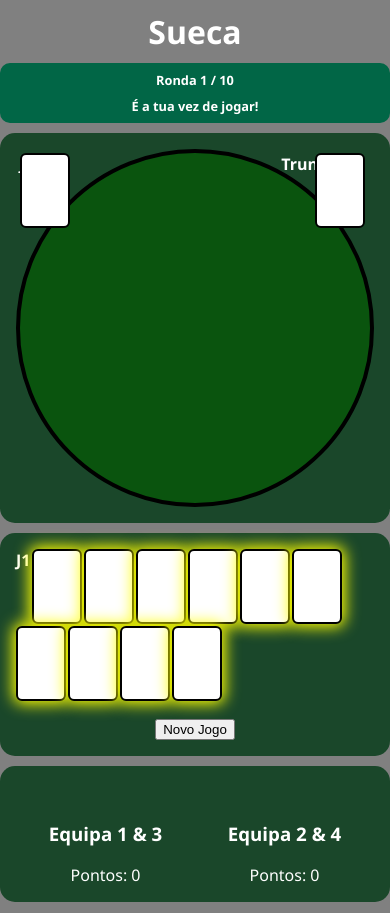
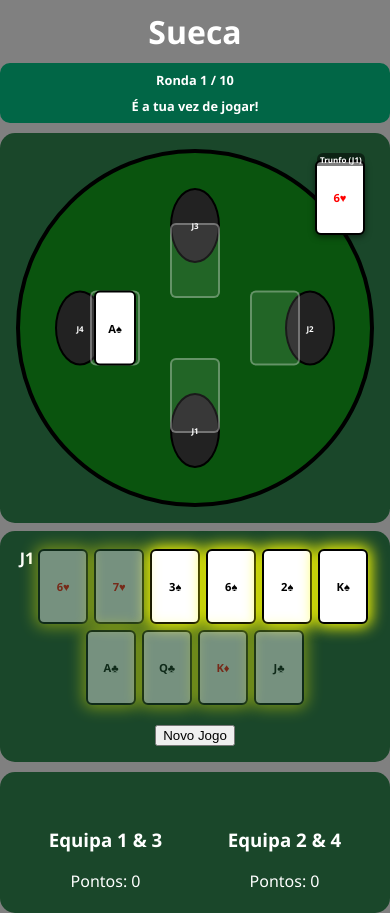
Before and after one commit to carapetocontact/carapeto-sueca, a website: page public/index.html in a window 390 px wide. Both pictures are taken after a click on the button "Singleplayer". Drawn offline with nearby package versions, Linux system fonts and the light colour scheme; no server answers.

Commit message:
Add files via upload

```diff
--- a/public/css/fim.css
+++ b/public/css/fim.css
@@ -1,4 +1,4 @@
-/* ==================== MODAL FIM DE JOGO ==================== */
+/* ==================== FIM DE JOGO ==================== */
 .modal {
   position: fixed;
   top: 0; left: 0;
@@ -27,7 +27,37 @@
   margin-bottom: 0.5em;
 }
 
+.modal-content p {
+  font-size: clamp(1rem, 2vw, 1.2rem);
+  margin-bottom: 1em;
+}
+
 .fim-jogo-pontos {
   margin-bottom: 1em;
   font-weight: bold;
 }
+
+/* Botões do fim de jogo */
+.modal-content button {
+  margin-top: 1em;
+  padding: 0.5em 1.2em;
+  border-radius: 6px;
+  border: 2px solid gold;
+  background: transparent;
+  color: gold;
+  font-weight: bold;
+  cursor: pointer;
+  transition: all 0.25s ease;
+}
+
+.modal-content button:hover {
+  background: gold;
+  color: #141414;
+  transform: translateY(-1px);
+}
+
+/* ==================== ANIMAÇÃO ==================== */
+@keyframes fadeIn {
+  from { opacity: 0; transform: scale(0.8); }
+  to { opacity: 1; transform: scale(1); }
+}
--- a/public/css/jogo.css
+++ b/public/css/jogo.css
@@ -1,13 +1,16 @@
-/* ==================== LAYOUT CENTRAL ==================== */
+/* ==================== JOGO - MESA, CARTAS E PAINÉIS ==================== */
+
+/* LAYOUT CENTRAL */
 .main-layout {
   display: flex;
   flex-direction: column;
   gap: var(--gap-main);
+  padding: 0;
   max-width: 1200px;
   margin: 0 auto;
 }
 
-/* ==================== CONTAINER DO JOGO ==================== */
+/* CONTAINER PRINCIPAL DO JOGO */
 #game-container {
   display: flex;
   gap: var(--gap-main);
@@ -16,8 +19,9 @@
   flex-wrap: wrap;
 }
 
-/* Painéis laterais e inferiores */
-#left-panel, #right-panel, #bottom-panel {
+/* Painéis laterais e inferior */
+#left-panel,
+#right-panel {
   flex: 1;
   min-width: 250px;
   background: var(--color-panel);
@@ -31,7 +35,14 @@
   gap: 1em;
 }
 
-/* Painel de informações */
+#bottom-panel {
+  background: var(--color-panel);
+  border-radius: 15px;
+  padding: 1em;
+  width: 100%;
+}
+
+/* Painel superior de informações */
 #painel {
   display: flex;
   flex-wrap: wrap;
@@ -43,11 +54,13 @@
   width: 100%;
   gap: 1em;
   margin-bottom: var(--gap-main);
+  box-sizing: border-box;
 }
 
 #painel div {
   font-size: clamp(0.8rem, 1vw, 1rem);
   font-weight: bold;
+  flex: 1 1 auto;
   text-align: center;
 }
 
@@ -63,43 +76,143 @@
   position: relative;
 }
 
-/* Slots e cartas */
-.mesa-slot-base, .mesa-slot {
+/* Slots base (número dos jogadores) */
+.mesa-slot-base {
   position: absolute;
+  width: var(--slot-width);
+  height: var(--slot-height);
+  background: var(--color-slot-base);
+  color: var(--color-text);
+  border: 2px solid var(--color-slot-border);
+  border-radius: 50%;
+  display: flex;
+  justify-content: center;
+  align-items: center;
+  font-weight: bold;
+  font-size: clamp(0.5rem, 1vw, 0.8rem);
+  z-index: 1;
+}
+
+/* Posições */
+#slot-base-j1 { bottom: 10%; left: 50%; transform: translateX(-50%); }
+#slot-base-j2 { right: 10%; top: 50%; transform: translateY(-50%); }
+#slot-base-j3 { top: 10%; left: 50%; transform: translateX(-50%); }
+#slot-base-j4 { left: 10%; top: 50%; transform: translateY(-50%); }
+
+/* Slots de cartas */
+.mesa-slot {
+  position: absolute;
+  width: var(--slot-width);
+  height: var(--slot-height);
+  border: 2px solid rgba(255,255,255,0.3);
+  border-radius: 6px;
+  background: rgba(255,255,255,0.1);
+  z-index: 2;
   display: flex;
   justify-content: center;
   align-items: center;
 }
 
-.carta, .carta-jogada {
+#slot-j1 { bottom: 20%; left: 50%; transform: translateX(-50%); }
+#slot-j2 { right: 20%; top: 50%; transform: translateY(-50%); }
+#slot-j3 { top: 20%; left: 50%; transform: translateX(-50%); }
+#slot-j4 { left: 20%; top: 50%; transform: translateY(-50%); }
+
+/* Carta jogada */
+.carta-jogada {
+  position: relative;
+  width: var(--carta-width);
+  height: var(--carta-height);
+  border: 2px solid var(--color-slot-border);
+  border-radius: 6px;
+  background: var(--color-carta-bg);
+  display: flex;
+  justify-content: center;
+  align-items: center;
+  z-index: 3;
+  margin: 0;
+}
+
+/* ==================== CARTAS ==================== */
+.carta {
   width: var(--carta-width);
   height: var(--carta-height);
   border: 2px solid var(--color-carta-border);
   border-radius: 6px;
   background: var(--color-carta-bg);
-  font-weight: bold;
+  color: #000;
   display: flex;
   justify-content: center;
   align-items: center;
+  font-weight: bold;
+  font-size: clamp(0.7rem, 1vw, 1rem);
+  cursor: pointer;
+  user-select: none;
+  margin: 2px;
+  transition: transform 0.3s, opacity 0.3s, box-shadow 0.3s;
+}
+
+.carta.red { color: red; }
+.carta:hover { transform: translateY(-5px); box-shadow: 0 5px 15px var(--color-hover); }
+.carta.disabled { opacity: 0.4; cursor: not-allowed; }
+.carta.disabled:hover { transform: none; box-shadow: 0 0 5px red; }
+
+/* Costa da carta */
+.carta-costa {
+  width: var(--carta-width);
+  height: calc(var(--carta-height) + 5px);
+  background: repeating-linear-gradient(45deg, #8a1e1e, #8a1e1e 10px, #f63b3b 10px, #f63b3b 20px);
+  border: 1px solid var(--color-carta-border);
+  border-radius: 5px;
 }
 
 /* ==================== TRUNFO ==================== */
-#trunfo-label, #trunfo-slot {
+#trunfo-label {
   position: absolute;
+  top: 0px;
   right: 5px;
+  background: var(--color-trunfo-bg);
   color: var(--color-text);
+  font-size: clamp(0.7rem, 1vw, 1rem);
   font-weight: bold;
+  padding: 0.2em 0.5em;
+  border-radius: 6px 6px 0 0;
+  z-index: 21;
+}
+
+#trunfo-slot {
+  position: absolute;
+  top: 25px;
+  right: 5px;
+  width: var(--carta-width);
+  height: var(--carta-height);
+  border: 2px solid var(--color-carta-border);
+  border-radius: 6px;
+  background: var(--color-carta-bg);
+  display: flex;
+  justify-content: center;
+  align-items: center;
+  font-weight: bold;
+  font-size: clamp(0.7rem, 1vw, 1rem);
+  box-shadow: 0 2px 6px rgba(0,0,0,0.5);
+  z-index: 20;
 }
 
 /* ==================== MÃOS ==================== */
 #maos {
   display: flex;
+  flex-direction: row;
+  gap: 0.5em;
   flex-wrap: wrap;
   justify-content: center;
-  gap: 0.5em;
 }
 
-.mao { display: flex; flex-wrap: wrap; gap: 2px; }
+.mao {
+  display: flex;
+  justify-content: center;
+  flex-wrap: wrap;
+  gap: 2px;
+}
 
 .active .carta { box-shadow: 0 0 15px 3px yellow; }
 
@@ -109,7 +222,16 @@
   justify-content: space-around;
   margin-top: 20px;
 }
+
 .lixo-equipa { width: 40%; }
+
+#lixo1-cartas, #lixo2-cartas {
+  display: grid;
+  grid-template-columns: repeat(auto-fill, minmax(30px, 1fr));
+  gap: 5px;
+  justify-items: center;
+  margin-top: 5px;
+}
 
 /* ==================== ROUND WINNER ==================== */
 #round-winner {
@@ -121,12 +243,57 @@
   color: white;
   padding: 1em 2em;
   border-radius: 12px;
+  text-align: center;
   z-index: 1000;
+  box-shadow: 0 0 20px rgba(0,0,0,0.7);
+  animation: fadeIn 0.5s ease-out;
 }
 
-/* ==================== RESPONSIVIDADE DO JOGO ==================== */
+#round-winner-msg {
+  font-size: clamp(1.2rem, 2vw, 1.5rem);
+  font-weight: bold;
+  margin-bottom: 1em;
+}
+
+#round-winner-card .carta {
+  width: calc(var(--carta-width) * 1.4);
+  height: calc(var(--carta-height) * 1.4);
+  font-size: clamp(1rem, 1.5vw, 1.2rem);
+  box-shadow: 0 5px 15px rgba(0,0,0,0.6);
+  transform: rotate(-3deg);
+  transition: transform 0.3s ease;
+}
+
+#round-winner-card .carta:hover { transform: rotate(0deg) scale(1.05); }
+
+#round-winner-btn {
+  margin-top: 1em;
+  padding: 0.5em 1em;
+  border: none;
+  border-radius: 6px;
+  font-weight: bold;
+  cursor: pointer;
+  background: var(--color-button-bg);
+  color: white;
+  transition: background 0.3s;
+}
+
+#round-winner-btn:hover { background: var(--color-button-hover); }
+
+/* ==================== RESPONSIVIDADE ==================== */
 @media (max-width: 768px) {
-  #painel { flex-direction: column; gap: 0.5em; }
-  #game-container { flex-direction: column; align-items: center; }
-  #left-panel, #right-panel, #bottom-panel { width: 100%; }
+  #painel { flex-direction: column; align-items: center; gap: 0.5em; }
+  #game-container { flex-direction: column; align-items: center; gap: 0.5em; padding: 0; }
+  #left-panel, #right-panel, #bottom-panel { width: 100%; min-width: unset; margin: 0 auto; }
+  #mesa-central, #maos { width: 100%; max-width: 500px; margin: 0 auto; }
 }
+
+@media (max-width: 480px) {
+  #mesa-central, #maos { max-width: 460px; }
+  #trunfo-label { top: 0; right: 5px; font-size: clamp(0.5rem, 2vw, 0.9rem); padding: 0.15em 0.4em; }
+  #trunfo-slot { top: 5px; right: 3px; font-size: clamp(0.7rem, 1.5vw, 1rem); }
+}
+
+@media (max-width: 430px) {
+  #mesa-central, #maos { max-width: 400px; width: 100%; }
+}
```
